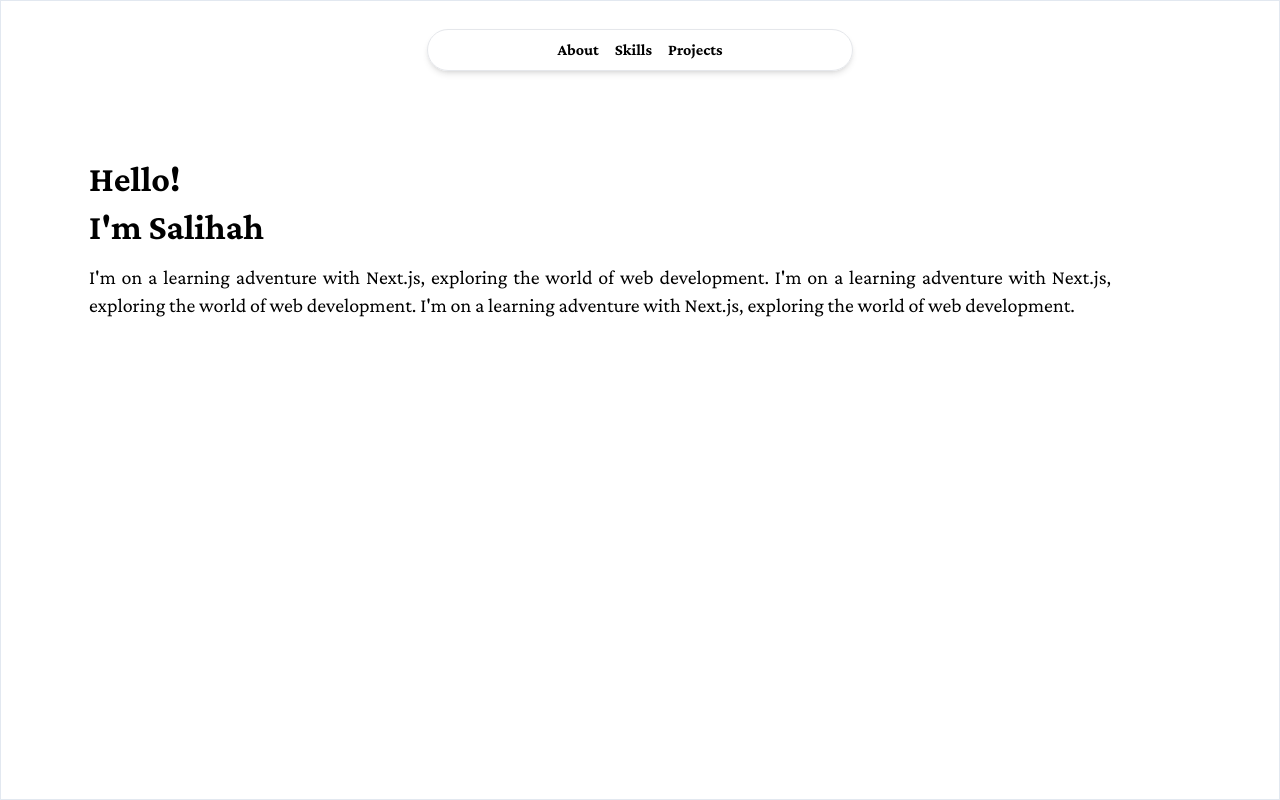
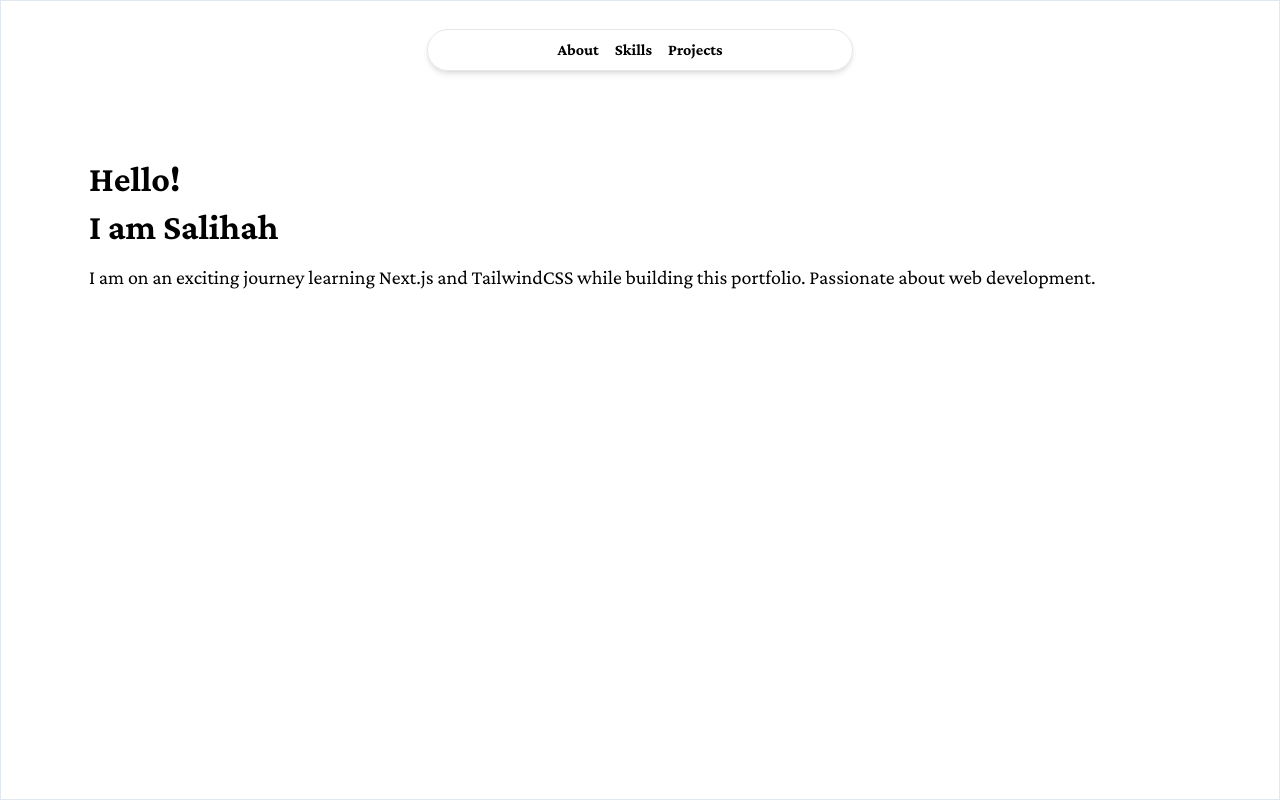
Before and after one commit to salihaaaaa/Portfolio, a Next.js app: page /about in a window 1280 px wide. Built offline with nearby package versions, Linux system fonts and the light colour scheme.

Commit message:
Change about me content

```diff
--- a/src/app/about/page.tsx
+++ b/src/app/about/page.tsx
@@ -1,19 +1,17 @@
 import React from "react";
 import Image from "next/image";
-import { crimson_Pro } from '@/app/components/fonts';
+import { crimson_Pro } from "@/app/components/fonts";
 
 const page = () => {
   return (
     <div className="flex flex-col-reverse md:flex-row justify-between p-5">
       <div className=" p-2 md:p-10">
         <h1 className={`${crimson_Pro.className} text-4xl font-bold italic`}>
-          Hello! <span className="block mt-1 md:mt-2">I'm Salihah</span>{" "}
+          Hello! <span className="block mt-1 md:mt-2">I am Salihah</span>{" "}
         </h1>
         <p className="mt-4 text-xl text-justify">
-          I'm on a learning adventure with Next.js, exploring the world of web
-          development. I'm on a learning adventure with Next.js, exploring the
-          world of web development. I'm on a learning adventure with Next.js,
-          exploring the world of web development.
+          I am on an exciting journey learning Next.js and TailwindCSS while building this
+          portfolio. Passionate about web development.
         </p>
       </div>
       <div className="p-2 md:p-10 flex flex-col items-center">
```
